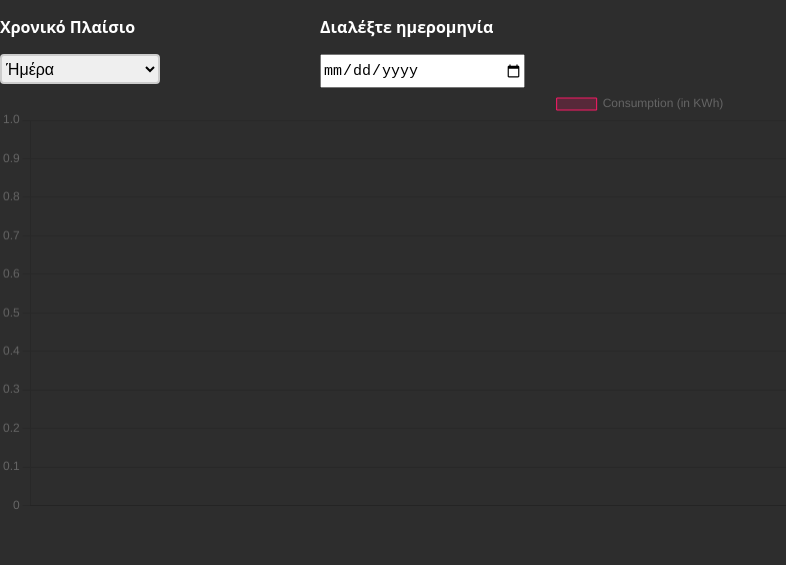
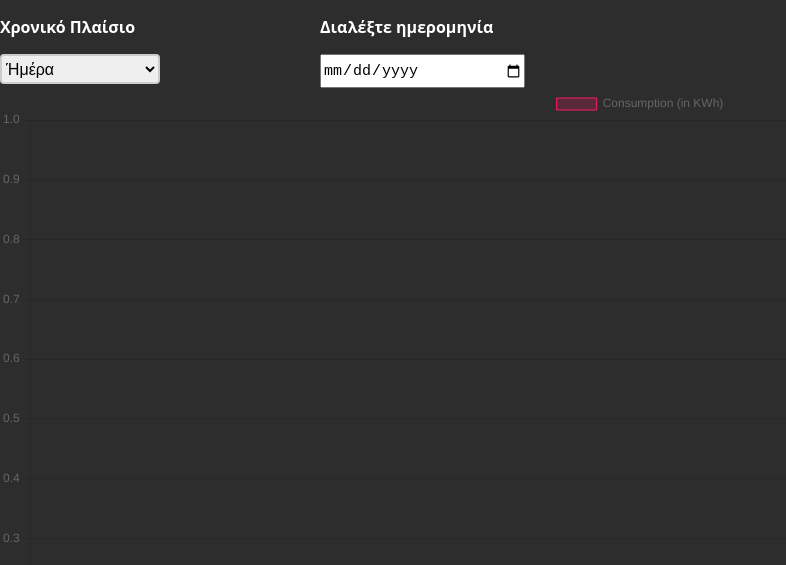
Before and after one commit to toliskts/toliskts.github.io, a plain HTML site: page pages/graphs.html in a window 1280 px wide. Shown: the top 565 px of the page, without its empty margins (0-786 px from the left). Drawn offline with nearby package versions, Linux system fonts and the light colour scheme.

Commit message:
Update graphs.html

```diff
--- a/pages/graphs.html
+++ b/pages/graphs.html
@@ -47,7 +47,7 @@
 
     <div class="chartCard">
       <div class="chartBox">
-        <canvas id="myChart" height="100px"></canvas>
+        <canvas id="myChart" height="150px"></canvas>
       </div>
     </div>
     <script src="/scripts/graph_script.js">
```
